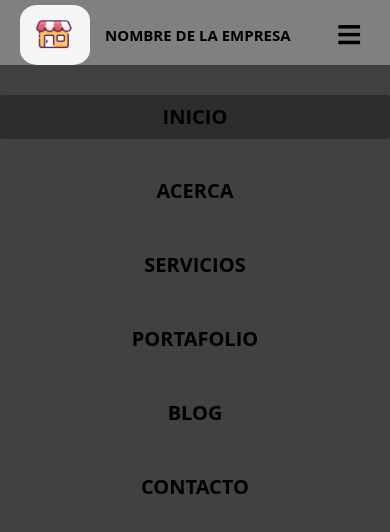
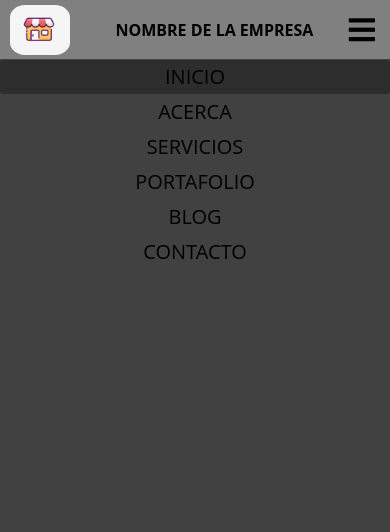
Before and after one commit to AldahirLopez/Encoder-Proyecto-Empresa, a plain HTML site: page index.html in a window 390 px wide. Both pictures are taken after a click on the element 349 px from the left and 34 px from the top of the page. Drawn offline with Linux system fonts and the light colour scheme.

Commit message:
Acople para dispositivos moviles

```diff
--- a/css/style.css
+++ b/css/style.css
@@ -20,7 +20,7 @@ body {
     box-shadow: 5px 0 10px rgba(0, 0, 0, .6);
 }
 
-.menu .logo {
+.menu .logo{
     display: flex;
     align-items: center;
     color: #eff;
@@ -34,9 +34,8 @@ body {
     border-radius: 25%;
 }
 
-.menu .logo h1{
+.menu h1{
     font-size: 20px;
-    padding-left: 15px;
     color: black;
     text-transform: uppercase;
 }
@@ -89,9 +88,8 @@ ul.show{
         height: 60px;
         border-radius: 25%;
     }
-    .menu .logo h1{
+    .menu h1{
         font-size: 15px;
-        padding-left: 15px;
         color: black;
         text-transform: uppercase;
     }
@@ -114,23 +112,67 @@ ul.show{
         background: #414141;
         top:  -100vh;
         text-align: center;
-        transition: all .6s;
+        transition: all .4s;
         flex-direction: column;
     }
     .menu_items li{
         margin: 30px 0 0 0;
         line-height: 30px;
     }
-    .menu_items li:hover{
-        background: none;
+    .logo{
+        font-size: 25px;
+        padding-left: 35px;
+    }
+}
+
+@media screen and (max-width: 1000px) {
+    .btn_menu{
+        margin-right: 15px;
+        font-size: 30px;
+        color: black;
+        cursor: pointer;
+    }
+    ul.show{
+        top: 59px;
+        height: 100vh;
+    }
+    .menu .logo{
+        display: flex;
+        align-items: center;
+        padding: 0px 10px;
+    }
+    .menu .logo img{
+        width: 60px;
+        height: 50px;
+        border-radius: 25%;
+    }
+    .menu h1{
+        font-size: 1rem;
+        color: black;
+        text-transform: uppercase;
+    }
+    .menu{
+        height: 60px;
+    }
+    .btn_menu{
+        display: inline-flex;
+    }
+    .menu_items{
+        position: fixed;
+        width: 100vw;
+        height: calc(100% - 120px);
+        background: #414141;
+        top:  -100vh;
+        text-align: center;
+        transition: all .6s;
+        flex-direction: column;
+    }
+    .menu_items li{
+        margin: 1px 0 0 0;
+        line-height: 20px;
     }
     .menu_items li a{
         font-size: 20px;
-        color: black;
-        font-weight: bold;
-    }
-    .menu_items li a:hover{
-        color: black;
     }
     .logo{
         font-size: 25px;
--- a/index.html
+++ b/index.html
@@ -3,6 +3,7 @@
   <head>
     <meta charset="utf-8">
     <title>Souiche</title>
+    <meta name="viewport" content="width=device-width, user-scalable=no, initial-scale=1.0, maximum-scale=1.0, minimum-scale=1.0">
     <link rel="stylesheet" href="./css/style.css">
     <link rel="stylesheet" href="https://use.fontawesome.com/releases/v5.8.1/css/all.css" integrity="sha384-50oBUHEmvpQ+1lW4y57PTFmhCaXp0ML5d60M1M7uH2+nqUivzIebhndOJK28anvf" crossorigin="anonymous">
   </head>
@@ -12,8 +13,8 @@
                 <nav class="menu">
                     <div class="logo">
                         <img src="./img/logo.jpg">
-                        <h1>Nombre de la empresa</h1>
                     </div>
+                    <h1>Nombre de la empresa</h1>
                     <ul class="menu_items">
                          <li class="active"><a href="#">Inicio</a></li>
                          <li><a href="#">Acerca</a></li>
```
